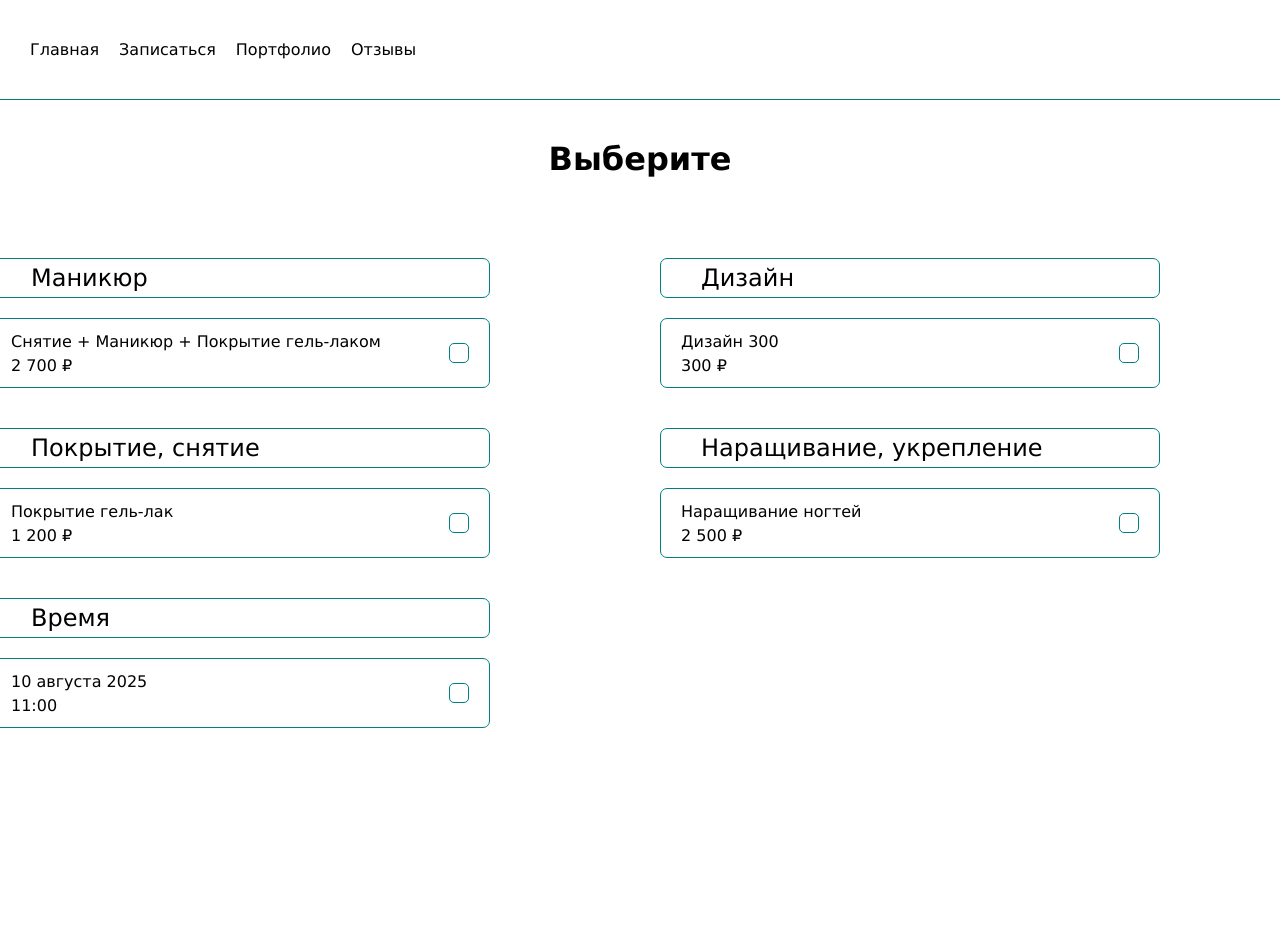
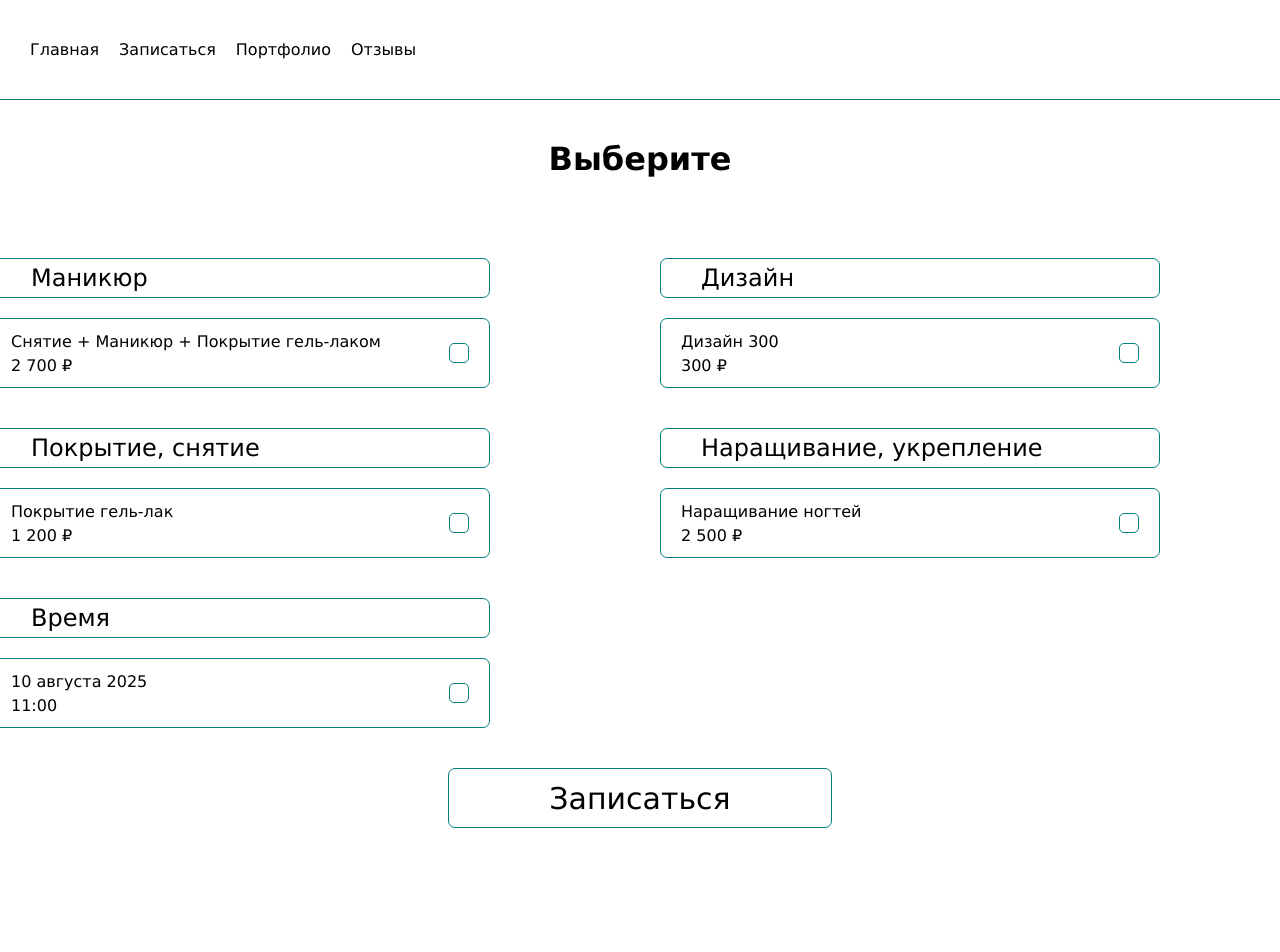
Before and after one commit to MaxKarpach/Nailseve, a Vue app: page /booking in a window 1280 px wide. Shown: the top 952 px of the page. Built offline with nearby package versions, Linux system fonts and the light colour scheme.

Commit message:
Кнопка записаться на соотв. странице

```diff
--- a/src/App.vue
+++ b/src/App.vue
@@ -33,6 +33,9 @@ import { RouterView } from 'vue-router';
   input, textarea:focus {
   outline: none;
   }
+  button{
+    cursor: pointer;
+  }
   .wrapper{
     display: flex;
     flex-direction: column;
--- a/src/pages/Booking.vue
+++ b/src/pages/Booking.vue
@@ -67,6 +67,9 @@
             </div>
         </div>
     </div>
+    <button>
+        Записаться
+    </button>
 </template>
 
 <style scoped lang="scss">
@@ -119,4 +122,14 @@ h1{
     margin-top: 40px;
 }
 
+button{
+    border-radius: 7px;
+    border: 1px solid teal;
+    height: 60px;
+    background-color: inherit;
+    width: 30%;
+    font-size: 30px;
+    margin-top: 40px;
+}
+
 </style>
```
